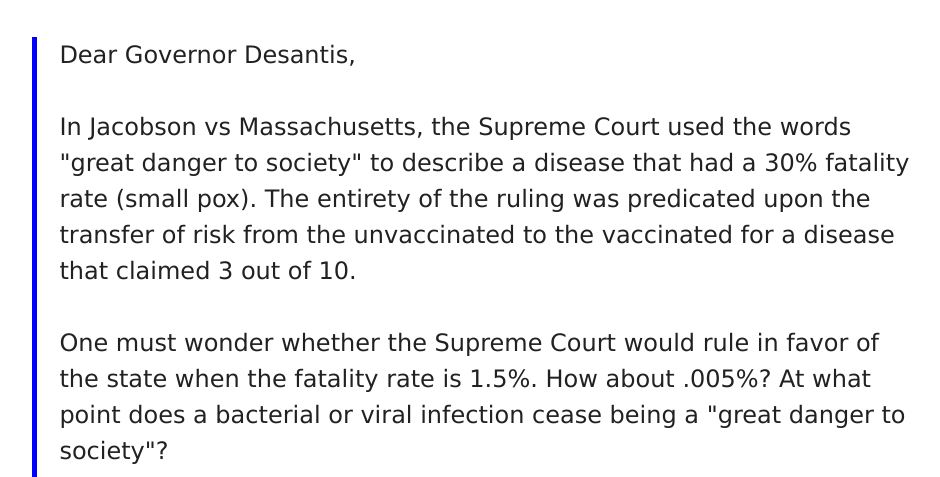
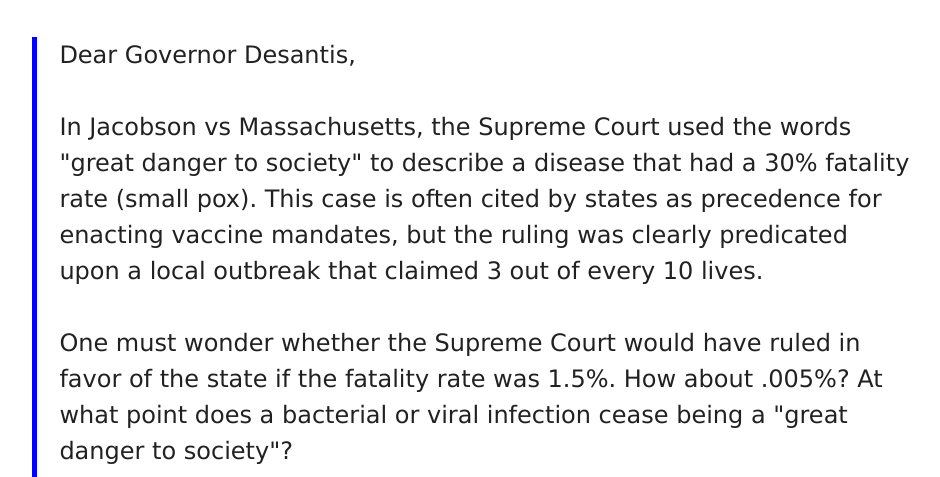
Before and after one commit to symmetric-dynamite/danneskjold, a plain HTML site: page alettertogovdesantis.html in a window 1280 px wide. Shown: the part 323-800 px from the top of the page, without its empty margins (168-1108 px from the left). Drawn offline with nearby package versions, Linux system fonts and the light colour scheme.

Commit message:
Update alettertogovdesantis.html

```diff
--- a/alettertogovdesantis.html
+++ b/alettertogovdesantis.html
@@ -29,12 +29,12 @@
                 Dear Governor Desantis, <br><br>
 
                 In Jacobson vs Massachusetts, the Supreme Court used the words "great danger to society"
-                to describe a disease that had a 30% fatality rate (small pox). The entirety of the ruling was
-                predicated upon the transfer of risk from the unvaccinated to the vaccinated
-                for a disease that claimed 3 out of 10. <br><br>
+                to describe a disease that had a 30% fatality rate (small pox). This case is often cited by states as precedence for enacting
+                vaccine mandates, but the ruling was clearly
+                predicated upon a local outbreak that claimed 3 out of every 10 lives. <br><br>
 
-                One must wonder whether the Supreme Court would rule in favor of the state when the fatality rate
-                is 1.5%. How about .005%? At what point does a bacterial or viral infection cease being a "great danger to society"? <br><br>
+                One must wonder whether the Supreme Court would have ruled in favor of the state if the fatality rate
+                was 1.5%. How about .005%? At what point does a bacterial or viral infection cease being a "great danger to society"? <br><br>
                 If the Supreme Court permits the state - and private enterprise - to mandate and coerce through fines or otherwise,
                 for a disease with a fatality rate as low as 1.5%, then this would most certainly open a pandora's box wherein the state could mandate lockdown after lockdown, for almost any disease, or anything with any degree of risk, with the stroke of an apparatchiks pen.
 
```
